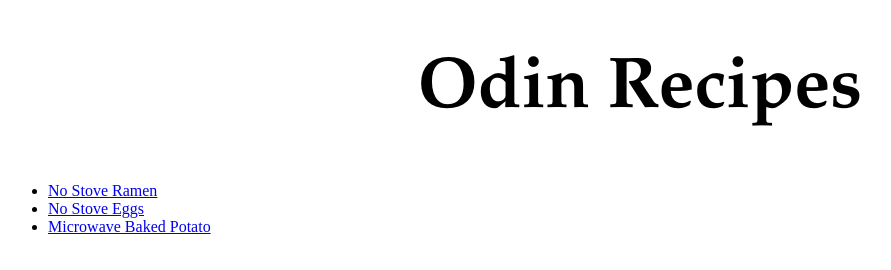
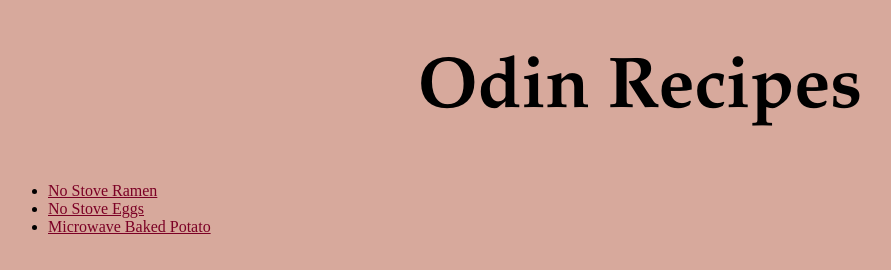
Before and after one commit to paigebartlett/odin-recipes, a plain HTML site: page index.html in a window 1280 px wide. Shown: the whole page, without its empty margins (0-891 px from the left). Drawn offline with Linux system fonts and the light colour scheme.

Commit message:
Update colors

```diff
--- a/styles.css
+++ b/styles.css
@@ -2,5 +2,16 @@ h1 {
     font-size: 72px;
     text-align: center;
     font-family: 'Garamond', 'Times New Roman', serif;
-    colo
 }
+
+body {
+    background-color: rgb(215, 169, 156);
+}
+
+h2 {
+    color: rgb(49, 0, 47);
+}
+
+a {
+    color: rgb(123, 0, 37);
+}
```
